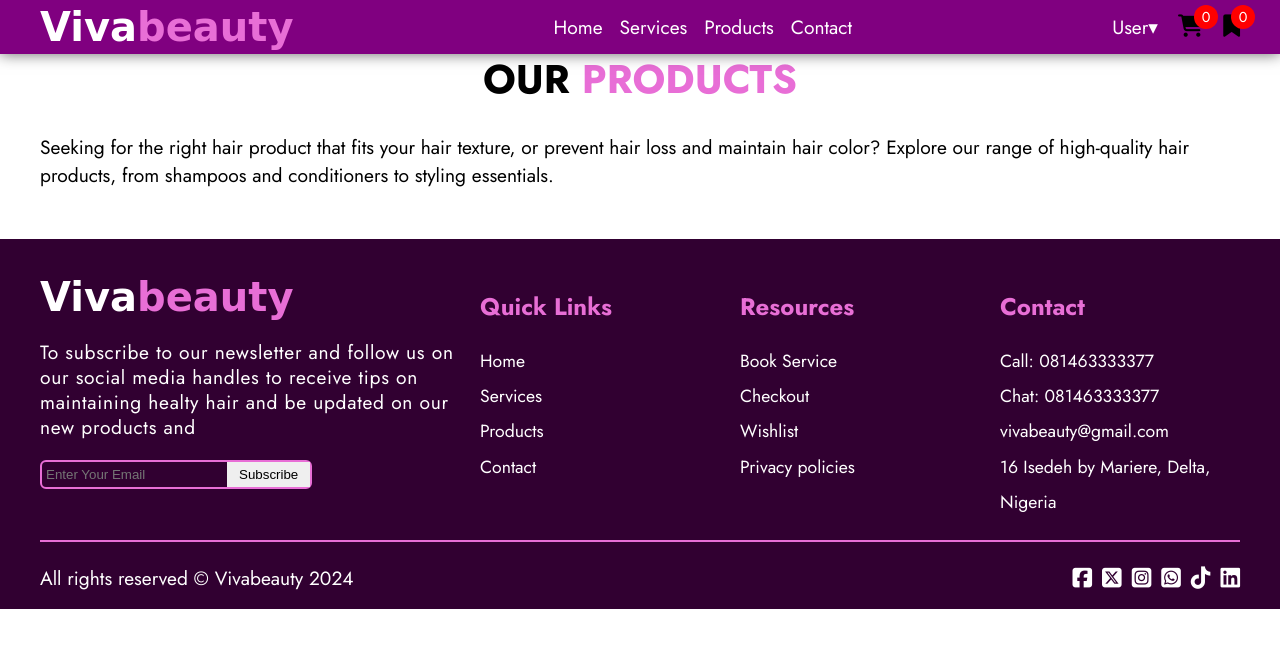
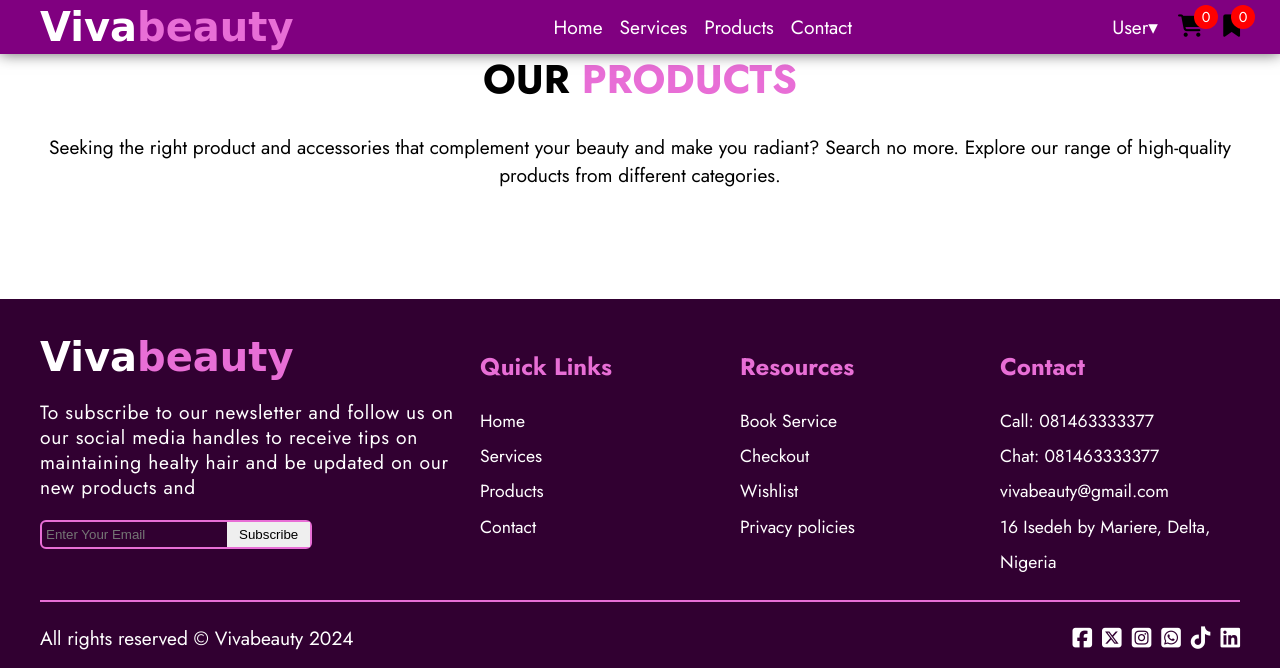
Before and after one commit to Judechuks/vivabeauty, a Django app: page /categories/ in a window 1280 px wide. Shown: the top 668 px of the page. Run offline with Django 5.2, Linux system fonts and the light colour scheme; data that the repository does not hold is empty; some web fonts are replaced.

Commit message:
added more description to the category.html

```diff
--- a/app/templates/app/category.html
+++ b/app/templates/app/category.html
@@ -4,35 +4,40 @@
 <!-- loading static files -->
 {% load static %}
 
-<!-- head block -->
-{% block head %}
-<!-- product.css file -->
-<link rel="stylesheet" href="{% static 'app/css/product.css' %}" />
-{% endblock head %}
-
 <!-- document title -->
 {% block title %}Viva Beauty Home | Product Category{% endblock title %}
 
 <!-- main products category block -->
 {% block products %}
-<section id="product-list">
+<section id="products" class="section-top-padding">
   <h1 class="section-title">our <span>products</span></h1>
   <p class="section-intro">
-    Seeking for the right hair product that fits your hair texture, or prevent
-    hair loss and maintain hair color? Explore our range of high-quality hair
-    products, from shampoos and conditioners to styling essentials.
+    Seeking the right product and accessories that complement your beauty and
+    make you radiant? Search no more. Explore our range of high-quality products
+    from different categories.
   </p>
-  <ul class="category-list">
-    {% for category, products in products_by_category.items %}
-    <li>
-      <a href="{% url 'product_list' category.id %}">{{ category.name }}</a>
-      <ul>
-        {% for product in products %}
-        <li>{{ product.title }}</li>
-        {% endfor %}
-      </ul>
-    </li>
+  <div class="product-container">
+    {% for category in categories %}
+    <article class="card">
+      <a href="{% url 'product_list' category.id %}">
+        <div class="card-img-container">
+          <img
+            src="{{category.category_image.url}}"
+            alt="{{ category.name }} Category" />
+        </div>
+        <h3>{{ category.name }} Products</h3>
+      </a>
+      <p class="product-desc">
+        Explore the right hair products that fits your hair texture, prevent
+        hair loss and maintain hair color, prevents dandruffs, and many more.
+        Check out our range of high-quality hair products, from shampoos and
+        conditioners to styling essentials.
+      </p>
+      <a href="{% url 'product_list' category.id %}" class="btn btn-outline"
+        >View Products</a
+      >
+    </article>
     {% endfor %}
-  </ul>
+  </div>
 </section>
 {% endblock products %}
```
